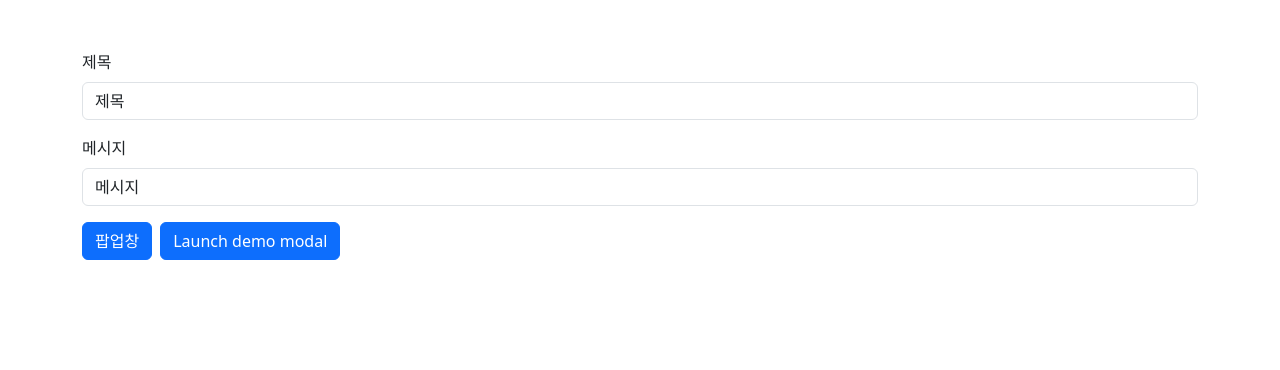
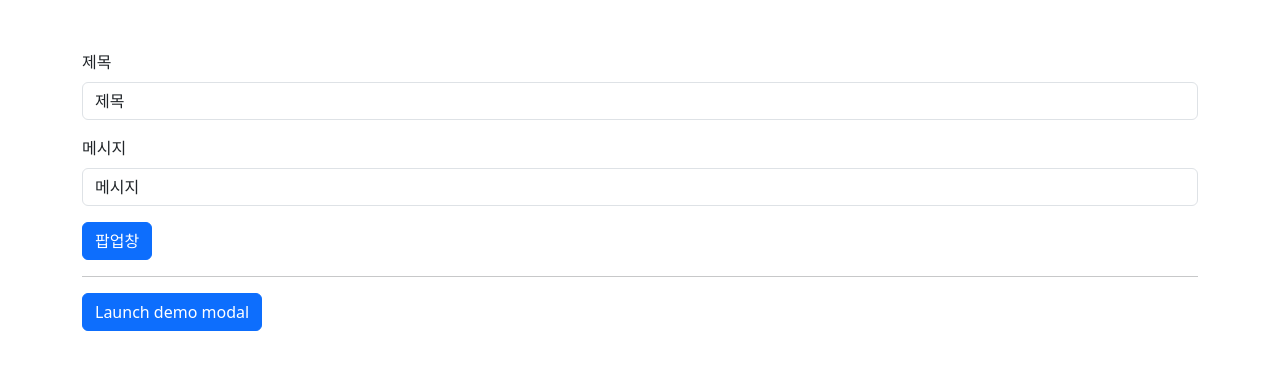
Before and after one commit to lsmin-sk/sk-words-09387, a Vue app: page /test in a window 1280 px wide. Shown: the top 370 px of the page. Built offline with nearby package versions, Linux system fonts and the light colour scheme.

Commit message:
구분선 추가

```diff
--- a/src/views/AboutTest.vue
+++ b/src/views/AboutTest.vue
@@ -8,7 +8,8 @@
             <label for="messageInput" class="form-label">메시지</label>
             <input type="text" class="form-control" id="messageInput" v-model="modalMessage">
         </div>
-        <button @click="openModal" class="btn btn-primary me-2">팝업창</button>
+        <button @click="openModal" class="btn btn-primary">팝업창</button>
+        <hr>
         <MessagePopup />
     </div>
 </template>
```
